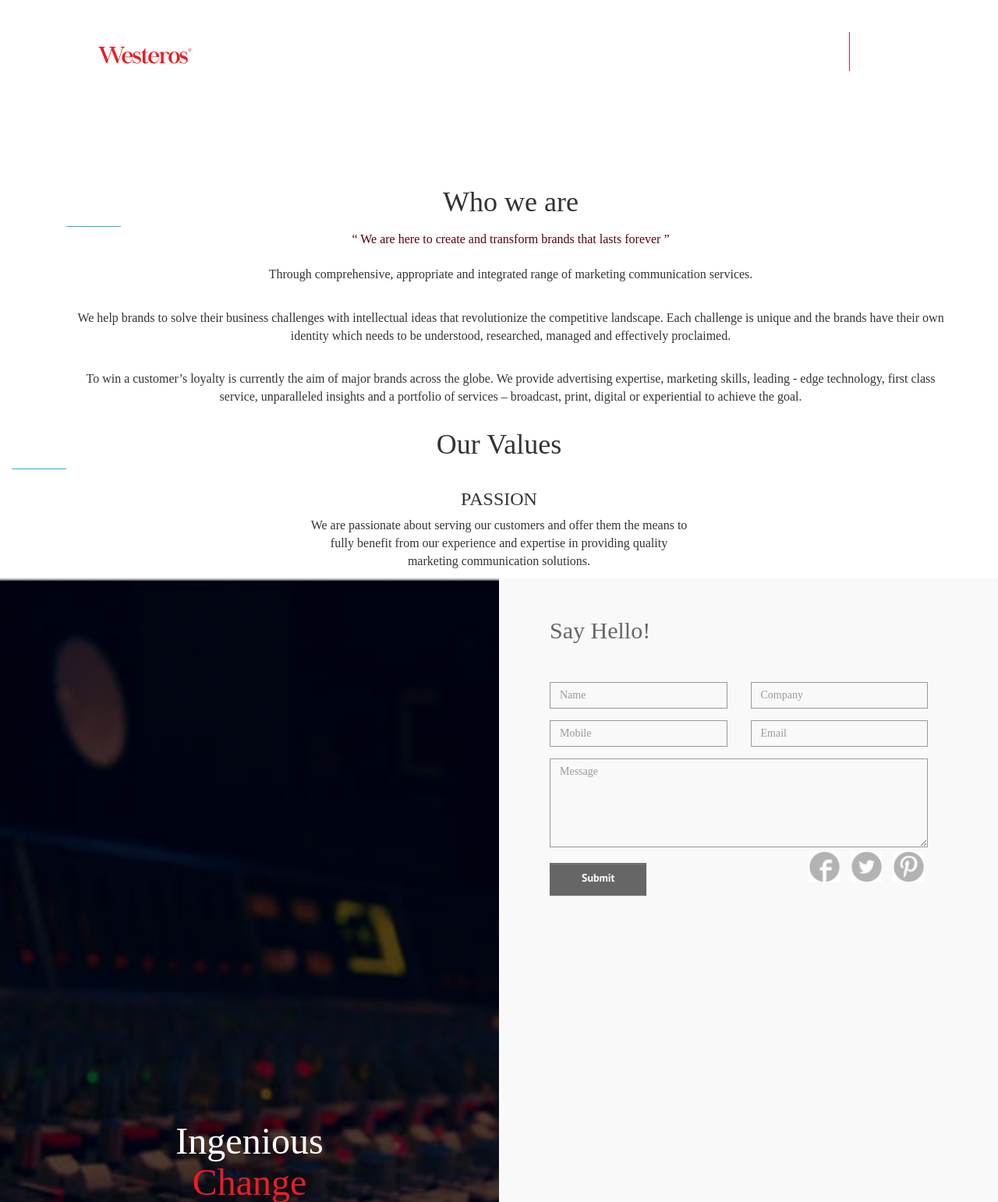
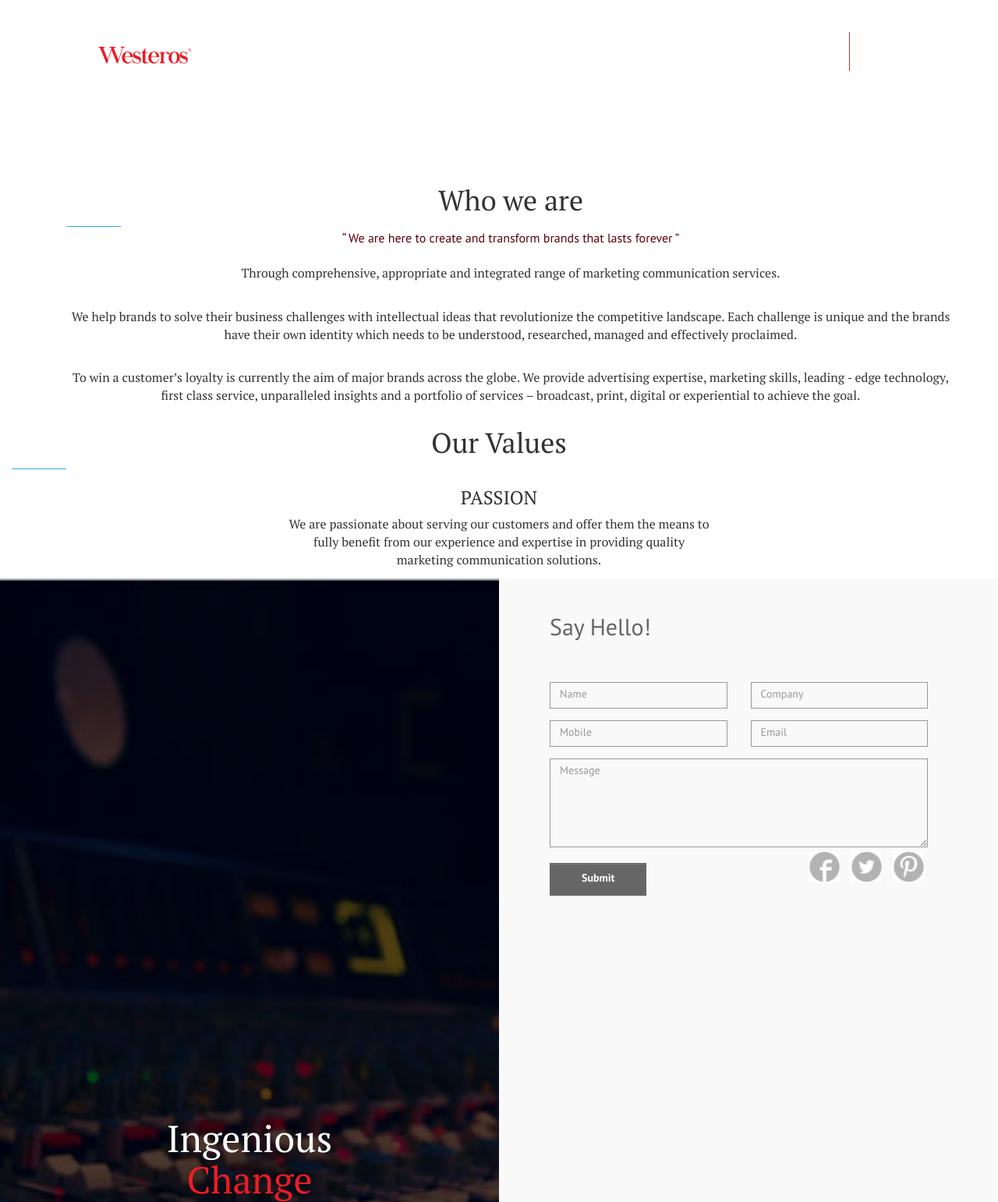
Before and after one commit to praveenraj3/iw, a PHP site: page /about.php in a window 1280 px wide. Shown: the whole page at 78% size. Run offline with PHP 8.4, Linux system fonts and the light colour scheme; some libraries are stand-ins or nearby versions; some web fonts are replaced.

Commit message:
font fix

```diff
--- a/css/main.css
+++ b/css/main.css
@@ -19,15 +19,11 @@
 
 @font-face {
     font-family: 'pt_serifregular';
-    src: url('../pt_serif-web-regular-webfont.eot');
-    src: url('../pt_serif-web-regular-webfont.eot?#iefix') format('embedded-opentype'),
-<<<<<<< HEAD
-=======
-         url('../pt_serif-web-regular-webfont.woff2') format('woff2'),
->>>>>>> origin/master
-         url('../pt_serif-web-regular-webfont.woff') format('woff'),
-         url('../pt_serif-web-regular-webfont.ttf') format('truetype'),
-         url('../pt_serif-web-regular-webfont.svg#pt_serifregular') format('svg');
+    src: url('../fonts/pt_serif-web-regular-webfont.eot');
+    src: url('../fonts/pt_serif-web-regular-webfont.eot?#iefix') format('embedded-opentype'),
+         url('../fonts/pt_serif-web-regular-webfont.woff') format('woff'),
+         url('../fonts/pt_serif-web-regular-webfont.ttf') format('truetype'),
+         url('../fonts/pt_serif-web-regular-webfont.svg#pt_serifregular') format('svg');
     font-weight: normal;
     font-style: normal;
 
@@ -36,15 +32,11 @@
 
 @font-face {
     font-family: 'pt_sansregular';
-    src: url('../pt_sans-web-regular-webfont.eot');
-    src: url('../pt_sans-web-regular-webfont.eot?#iefix') format('embedded-opentype'),
-<<<<<<< HEAD
-=======
-         url('../pt_sans-web-regular-webfont.woff2') format('woff2'),
->>>>>>> origin/master
-         url('../pt_sans-web-regular-webfont.woff') format('woff'),
-         url('../pt_sans-web-regular-webfont.ttf') format('truetype'),
-         url('../pt_sans-web-regular-webfont.svg#pt_sansregular') format('svg');
+    src: url('../fonts/pt_sans-web-regular-webfont.eot');
+    src: url('../fonts/pt_sans-web-regular-webfont.eot?#iefix') format('embedded-opentype'),
+         url('../fonts/pt_sans-web-regular-webfont.woff') format('woff'),
+         url('../fonts/pt_sans-web-regular-webfont.ttf') format('truetype'),
+         url('../fonts/pt_sans-web-regular-webfont.svg#pt_sansregular') format('svg');
     font-weight: normal;
     font-style: normal;
 
```
